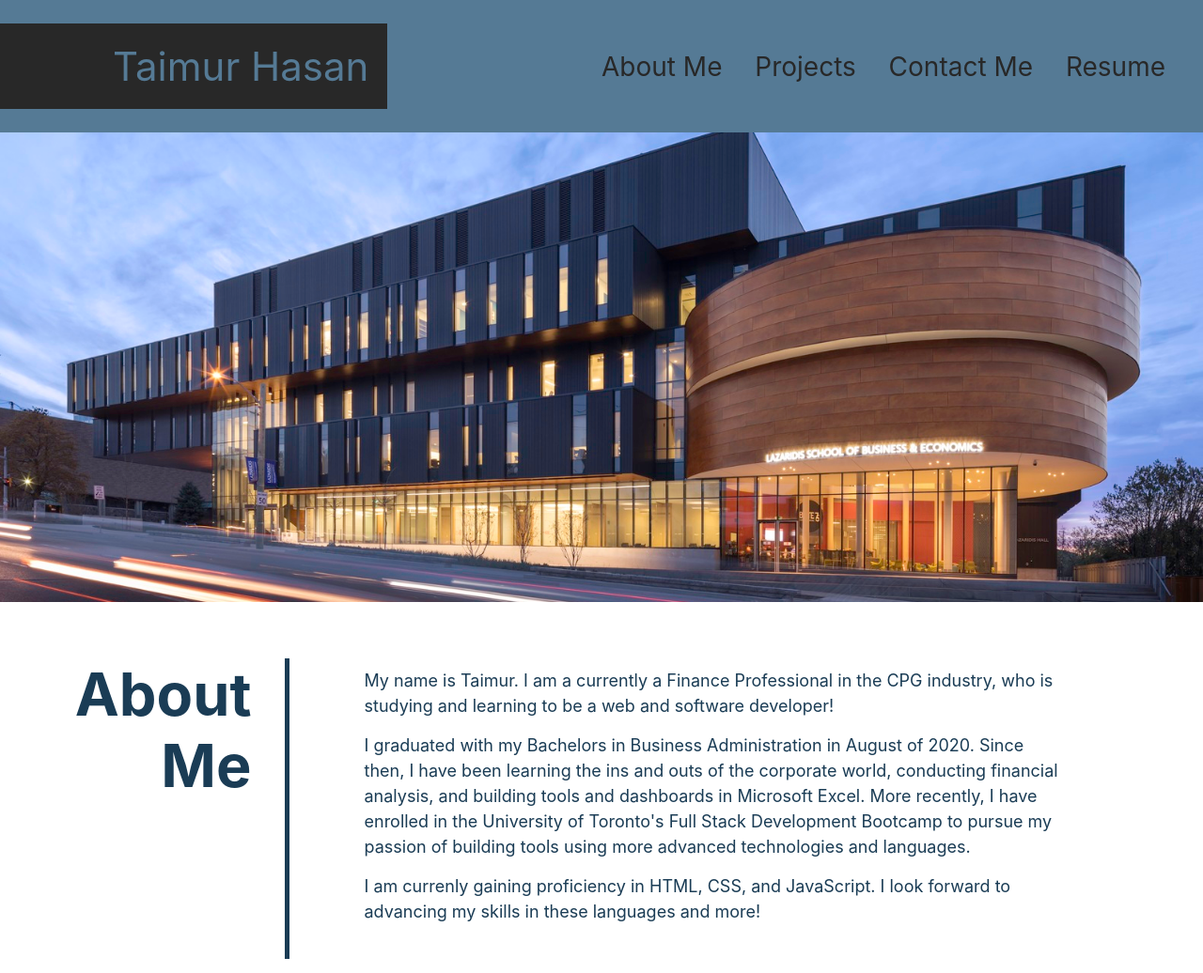
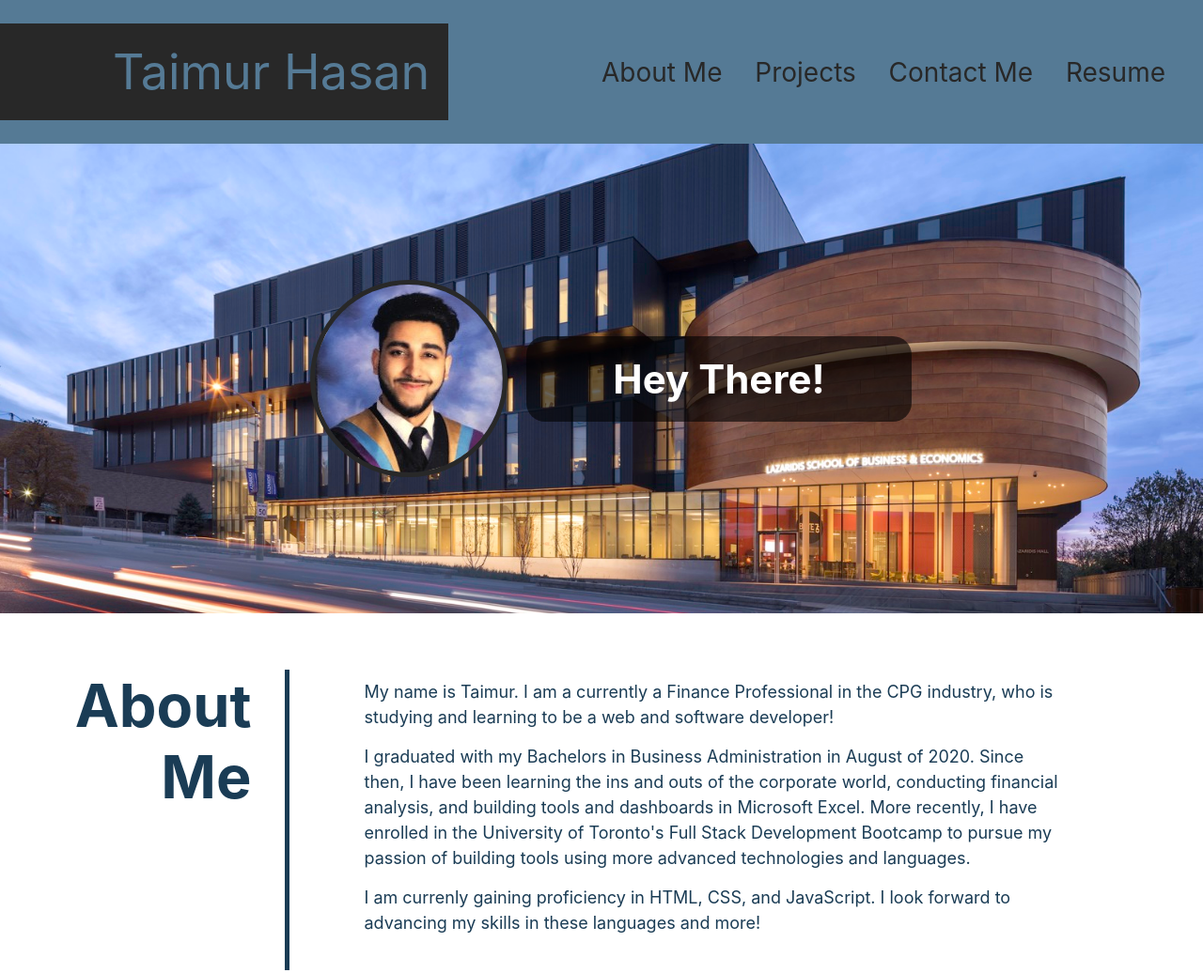
Before and after one commit to TaimurHasan/TaimurHasanPortfolio, a plain HTML site: page index.html in a window 1280 px wide. Shown: the top 1036 px of the page at 94% size. Drawn offline with Linux system fonts and the light colour scheme.

Commit message:
adding picture and intro to hero section

```diff
--- a/assets/css/style.css
+++ b/assets/css/style.css
@@ -27,7 +27,7 @@ header {
 }
 
 header h1 {
-    font-size: 42px;
+    font-size: 52px;
     background-color: var(--secondary-color);
     color: var(--primary-color);
     padding: 20px 20px 20px 120px;
@@ -58,8 +58,34 @@ header nav ul {
     background-size: cover;
     background-position: 100% 80%;
     height: 500px;
+    display: flex;
+    justify-content: center;
+    align-items: center;
 }
 
+.intro {
+    display: flex;
+    justify-content: center;
+    align-items: center;
+    width: 80%;
+}
+
+.intro img {
+    margin: 20px 20px;
+    border-radius: 50%;
+    border:solid 5px var(--secondary-color);
+}
+
+.intro h2 {
+    background-color: rgba(0,0,0,0.6);
+    color: white;
+    padding: 20px 40px;
+    height: 100%;
+    width: 40%;
+    border-radius: 20px;
+    font-size: 42px;
+    text-align: center;
+}
 
 /*MAIN BODY SECTIONS STYLING*/
 .content {
@@ -103,3 +129,7 @@ header nav ul {
     margin: 0 40px;
     padding: 30px 40px;
 }
+
+.extra-space {
+    height: 400px;
+}
--- a/index.html
+++ b/index.html
@@ -34,8 +34,9 @@
 
     <!--HERO SECTION -->
     <section class="hero">
-        <div>
-
+        <div class="intro">
+            <img src="./assets/images/Headshot.jpg.jfif" alt="Taimur Hasan's headshot" />
+            <h2>Hey There!</h2>
         </div>
     </section>
 
```
Also changed, not shown: assets/images/Headshot.jpg.jfif (added).
